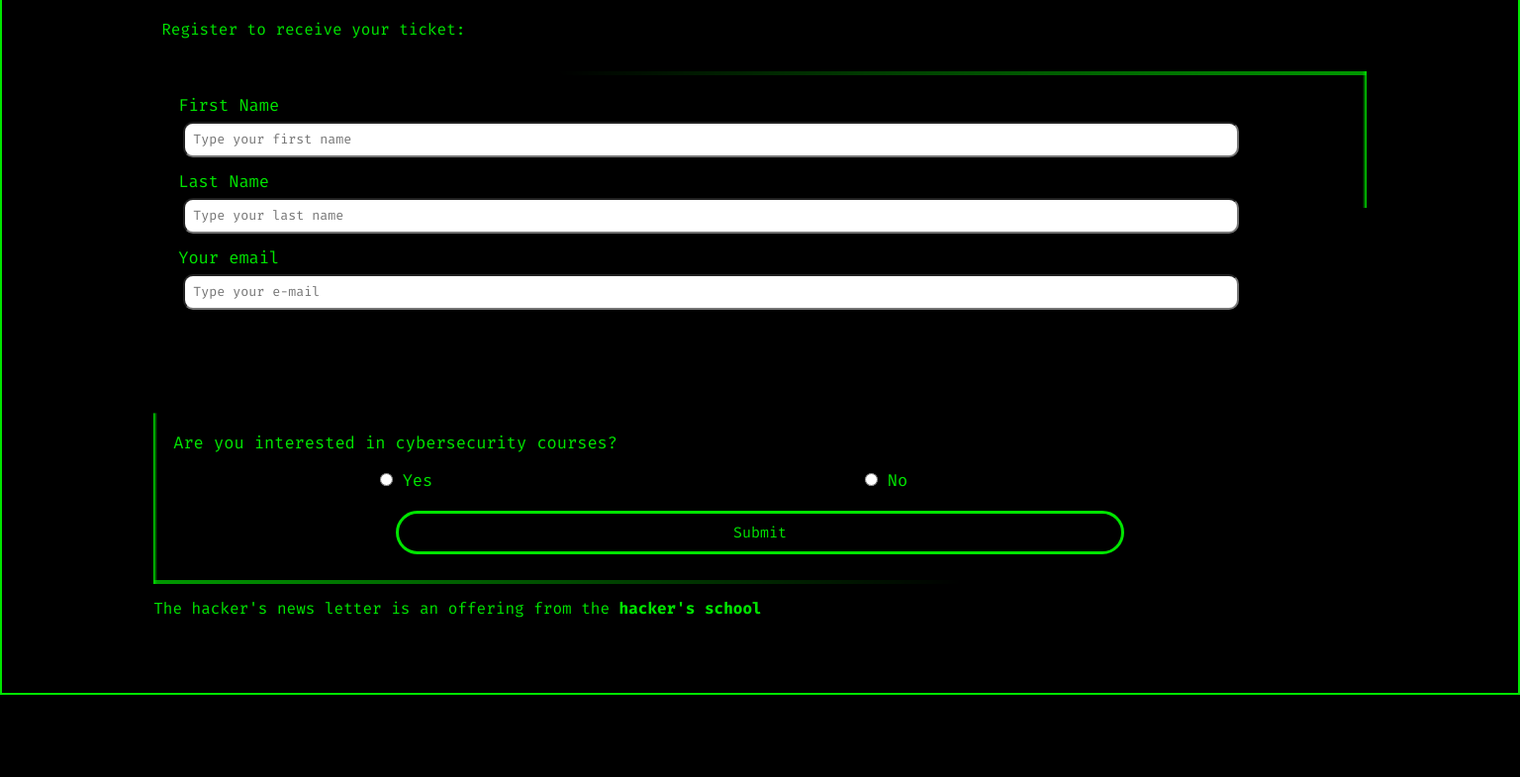
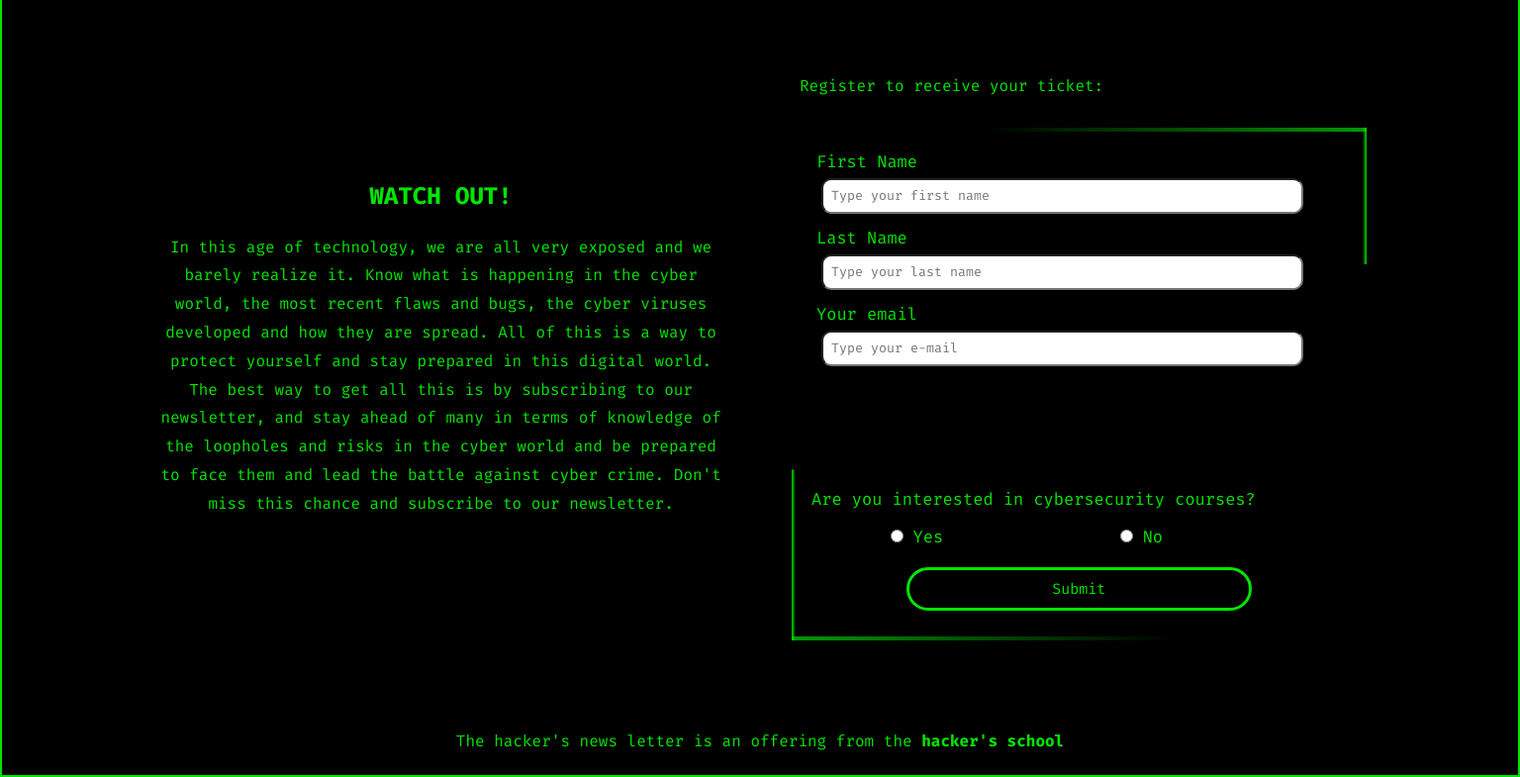
Before and after one commit to Twfonseca0/hackerNewsLetter, a plain HTML site: page index.html in a window 1536 px wide. Shown: the part 354-1139 px from the top of the page at 99% size. Before the commit the page ends 1056 px from the top, so only its background shows below. Drawn offline with Linux system fonts and the light colour scheme.

Commit message:
finished

```diff
--- a/index.html
+++ b/index.html
@@ -49,12 +49,12 @@
                 <input tabindex="0" type="submit" name="sendInfo" id="sendBtn" class="btnStyle">
             </form>
         </main>
-      <footer class="footerStyle">
+    </div>
+    <footer class="footerStyle">
         <p class="offeringTextStyle" tabindex="0" >
             The hacker's news letter is an offering from the <strong>hacker's school</strong>
         </p>
     </footer>
-    </div>
 
 <script defer src="./script/script.js"></script>
 </body>
--- a/style/style.css
+++ b/style/style.css
@@ -10,6 +10,7 @@ background-color: #000;
 color:#00e500;
 border:2px solid #00e500;
 }
+.footerStyle
 
 .headerSTL{
  width: 100%;
@@ -213,6 +214,11 @@ font-size: 15px;
 margin: 15px 0px 0px 0px;
 }
 
+.footerStyle{
+    text-align: center;
+    margin-bottom: 25px;
+}
+
 .glitchMotion{
 animation: glitch 1s linear infinite;
 }
@@ -314,3 +320,21 @@ clip-path: polygon(0 0 ,100% 0, 100% 35%, 0% 40%);
             margin-left: 30%;
         }
       }
+
+
+      @media screen and (min-width:1301px) {
+        .pageContainer{
+            display: grid;
+            grid-template: 100% / 1fr 1fr;
+            gap:4em;
+        }
+
+        .footerStyle{
+            width: 100%;
+            display: flex;
+            flex-direction: row;
+            align-items: center;
+            justify-content: center;
+            margin-bottom: 25px;
+        }
+      }
```
